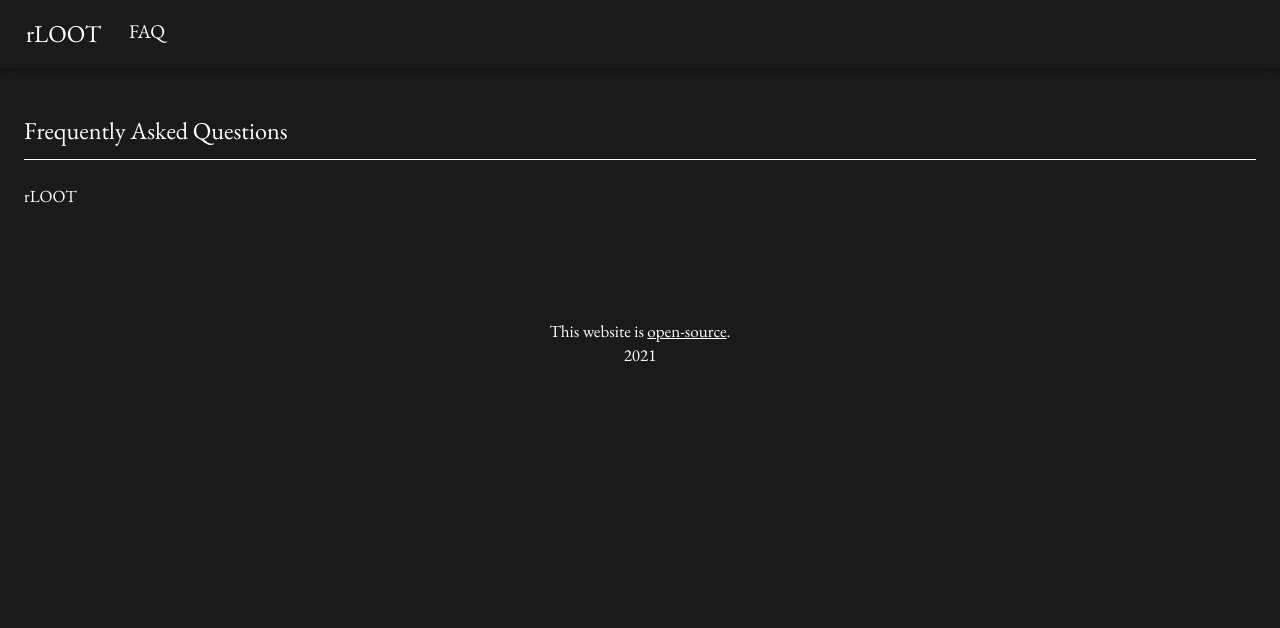
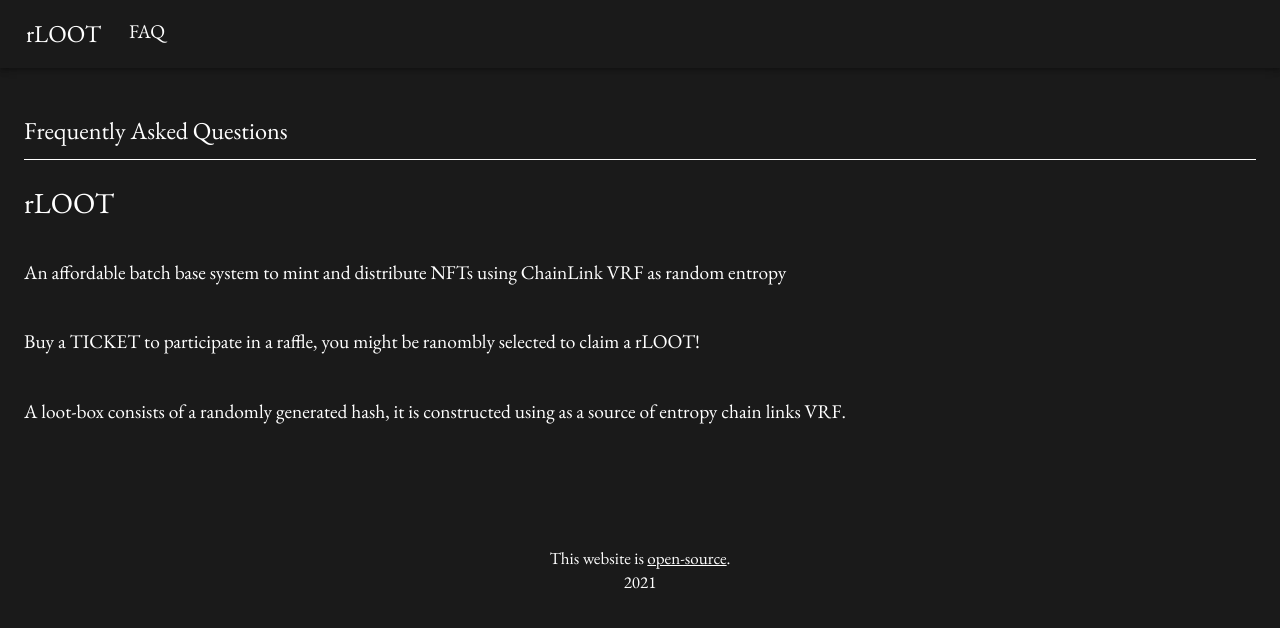
Before and after one commit to scammi/randtree-website, a Next.js app: page /faq in a window 1280 px wide. Shown: the top 628 px of the page. Built offline with nearby package versions, Linux system fonts and the light colour scheme.

Commit message:
Update faq

```diff
--- a/guide/faq.md.js
+++ b/guide/faq.md.js
@@ -1,4 +1,10 @@
 export default `
 # rLOOT
+<br>
+<p>An affordable batch base system to mint and distribute NFTs using ChainLink VRF as random entropy</p>
+<br>
+<p>Buy a TICKET to participate in a raffle, you might be ranombly selected to claim a rLOOT!</p>
+<br>
+<p>A loot-box consists of a randomly generated hash, it is constructed using as a source of entropy chain links VRF.</p>
 
 `
```
